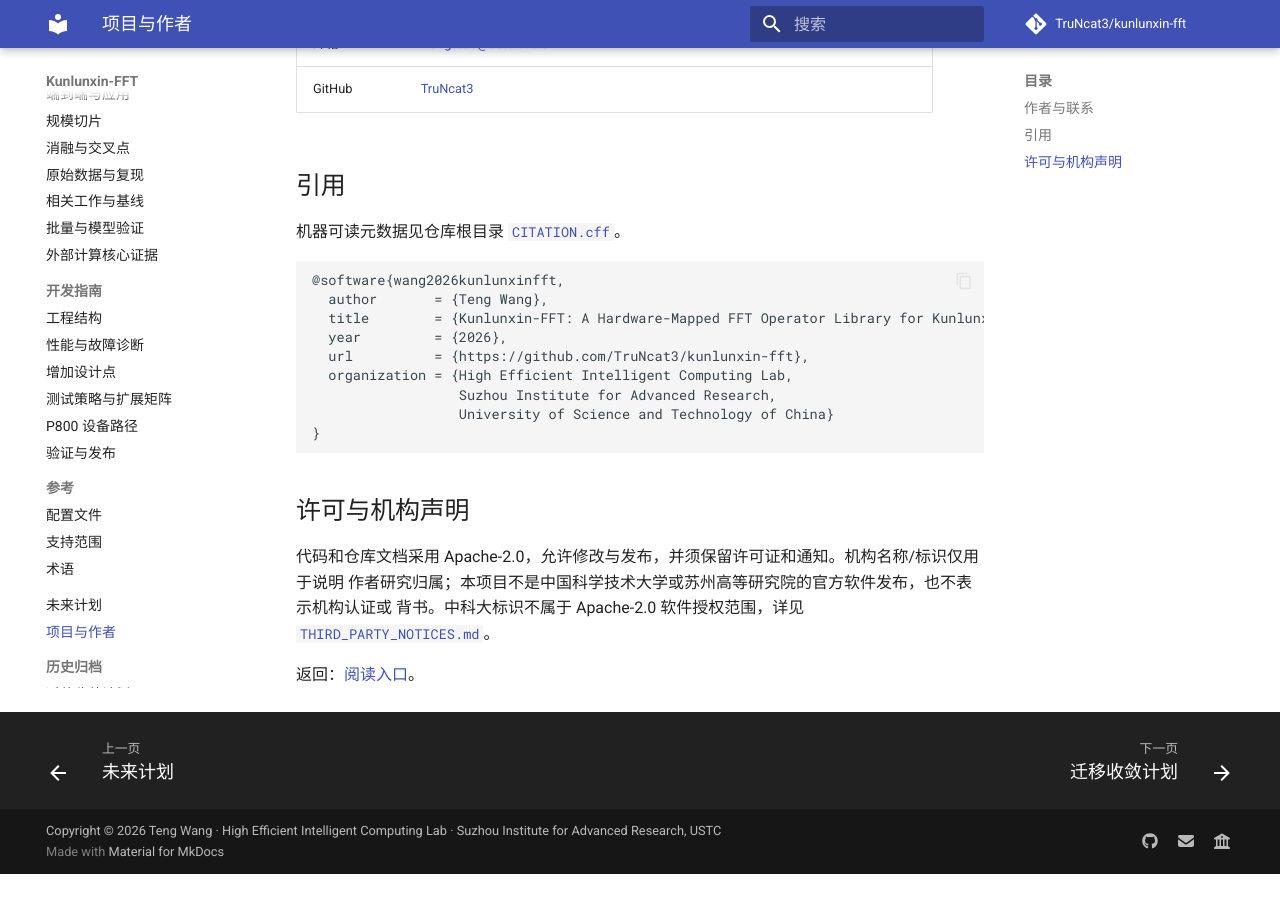
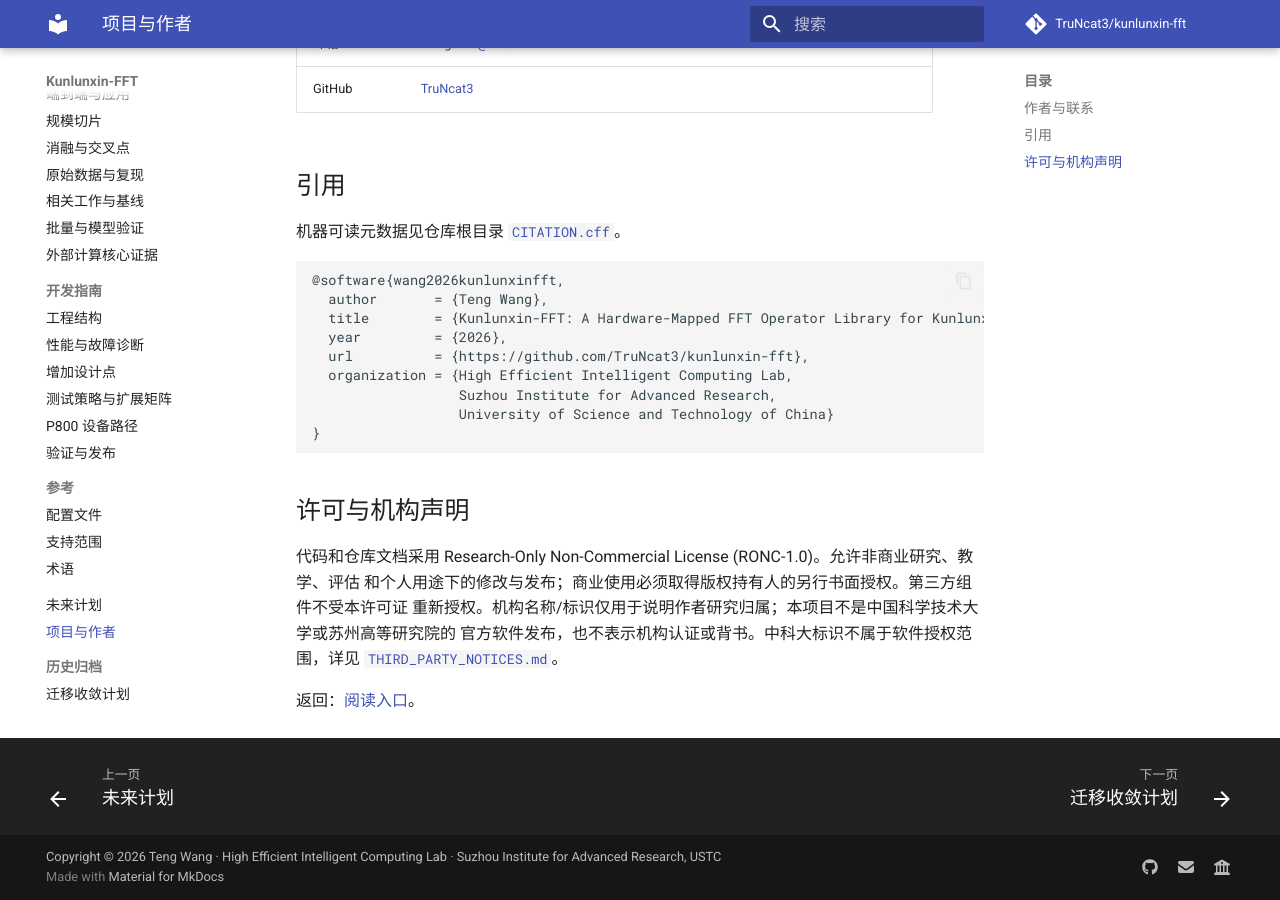
Before and after one commit to TruNcat3/kunlunxin-fft, an MkDocs documentation site: the page built from docs/about.md, in a window 1280 px wide and 900 px high, scrolled down 820 px. Built offline with MkDocs 1.6.1 and Material for MkDocs 9.7.7, drawn with Linux system fonts in a browser that asks for light colours; comment, search, counter and statistics services are not loaded; before the commit the page ends 1694 px from its top, so only the background shows below that.

Commit message:
legal: make repository research-only and non-commercial

```diff
--- a/docs/about.md
+++ b/docs/about.md
@@ -47,9 +47,10 @@ cuButterfly；引用 P800 实现/数据时引用本仓库。
 
 ## 许可与机构声明
 
-代码和仓库文档采用 Apache-2.0，允许修改与发布，并须保留许可证和通知。机构名称/标识仅用于说明
-作者研究归属；本项目不是中国科学技术大学或苏州高等研究院的官方软件发布，也不表示机构认证或
-背书。中科大标识不属于 Apache-2.0 软件授权范围，详见
+代码和仓库文档采用 Research-Only Non-Commercial License (RONC-1.0)。允许非商业研究、教学、评估
+和个人用途下的修改与发布；商业使用必须取得版权持有人的另行书面授权。第三方组件不受本许可证
+重新授权。机构名称/标识仅用于说明作者研究归属；本项目不是中国科学技术大学或苏州高等研究院的
+官方软件发布，也不表示机构认证或背书。中科大标识不属于软件授权范围，详见
 [`THIRD_PARTY_NOTICES.md`](https://github.com/TruNcat3/kunlunxin-fft/blob/master/THIRD_PARTY_NOTICES.md)。
 
 返回：[阅读入口](index.md)。
```
Also changed, not shown: README.md (+6 -4 lines), THIRD_PARTY_NOTICES.md (+1 -1 lines), 2 other files.
